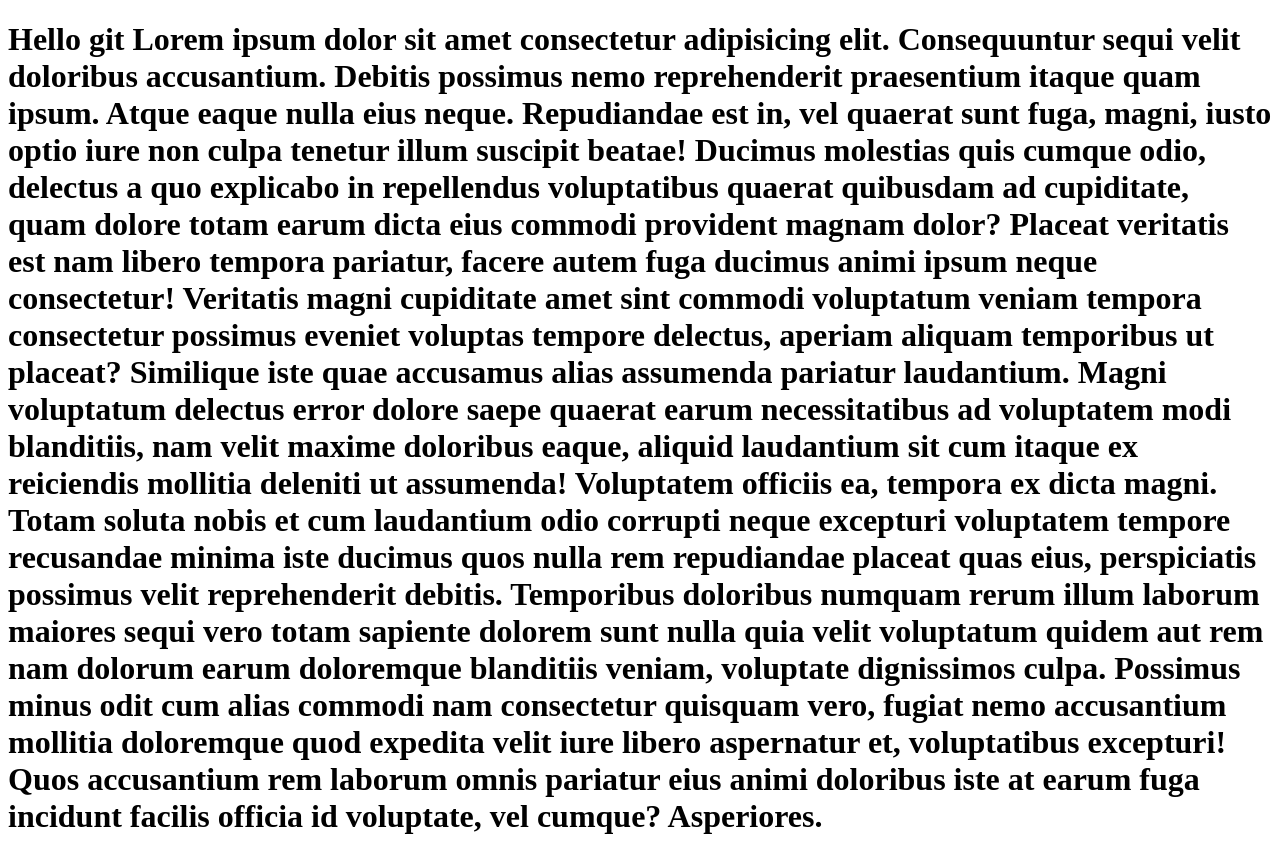
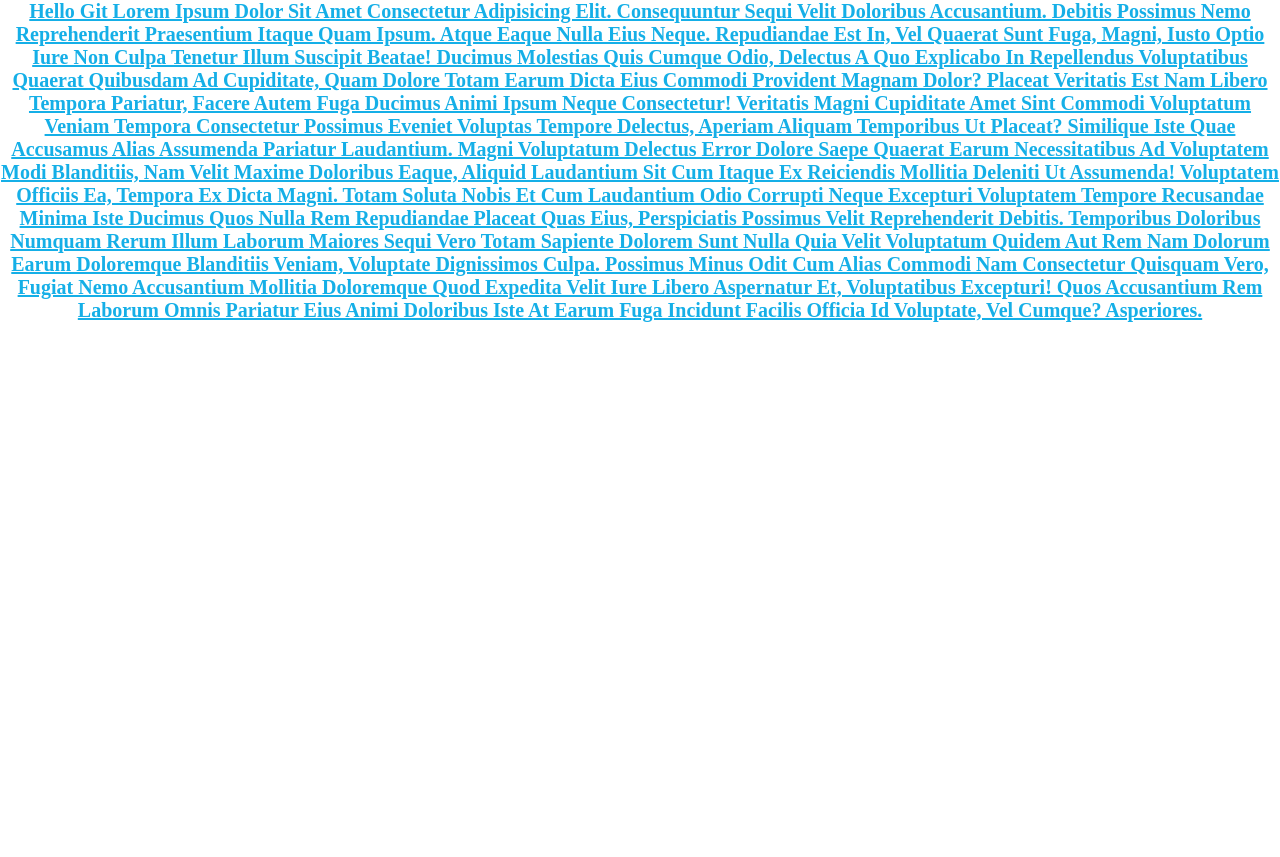
Before and after one commit to Rahmatilla620/My-work, a plain HTML site: page index.html in a window 1280 px wide. After the commit the page ends 800 px from the top, so only its background shows below. Drawn offline with Linux system fonts and the light colour scheme.

Commit message:
add styles

```diff
--- /dev/null
+++ b/style/style.css
@@ -0,0 +1,14 @@
+*{
+    margin: 0;
+    padding: 0;
+    box-sizing: border-box;
+}
+h1{
+    text-align: center;
+    color: rgb(21, 175, 231);
+    font-size: 20px;
+    margin-bottom: 20px;
+    list-style: armenian;
+    text-decoration: underline;
+    text-transform: capitalize;
+}
```
Also changed, not shown: index.html (+1 -0 lines).
